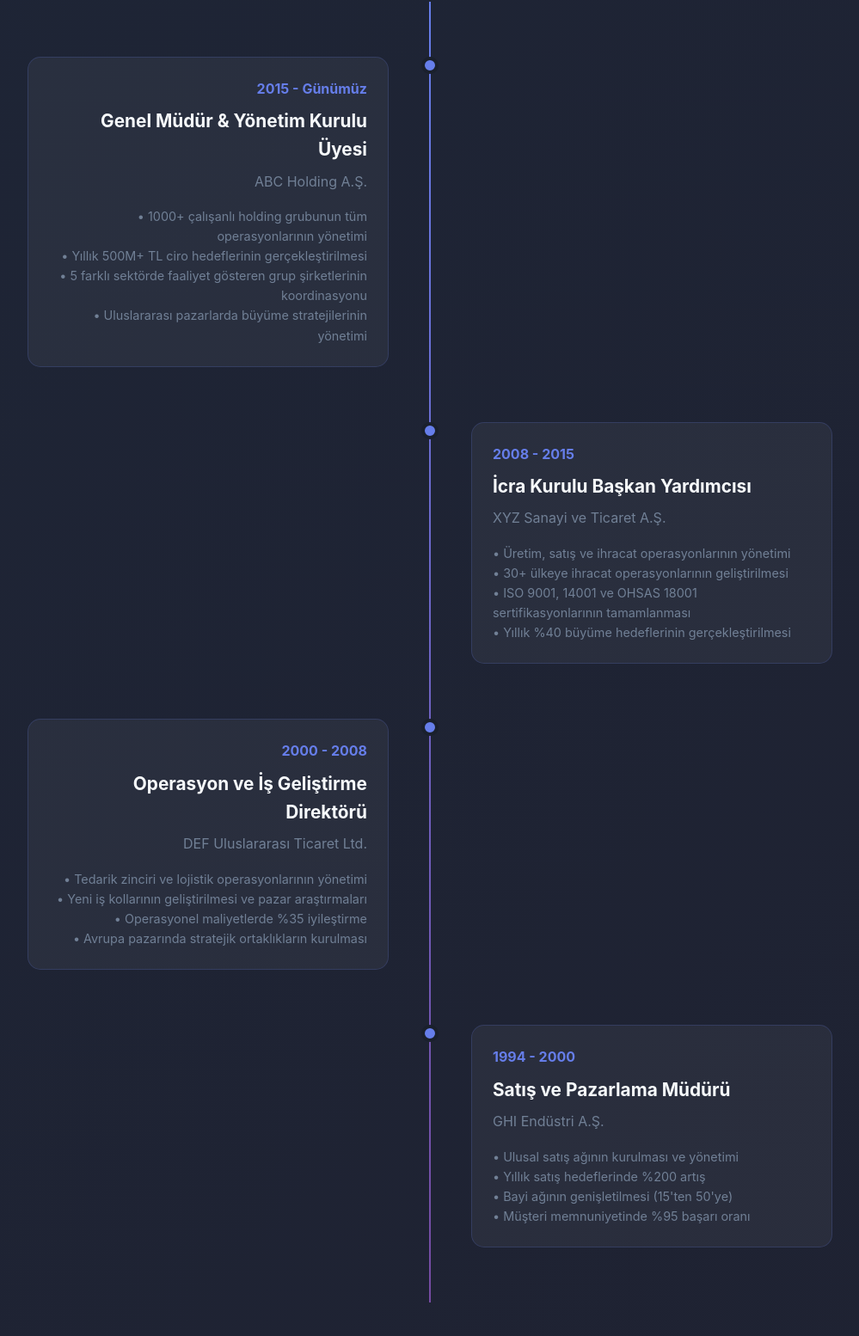
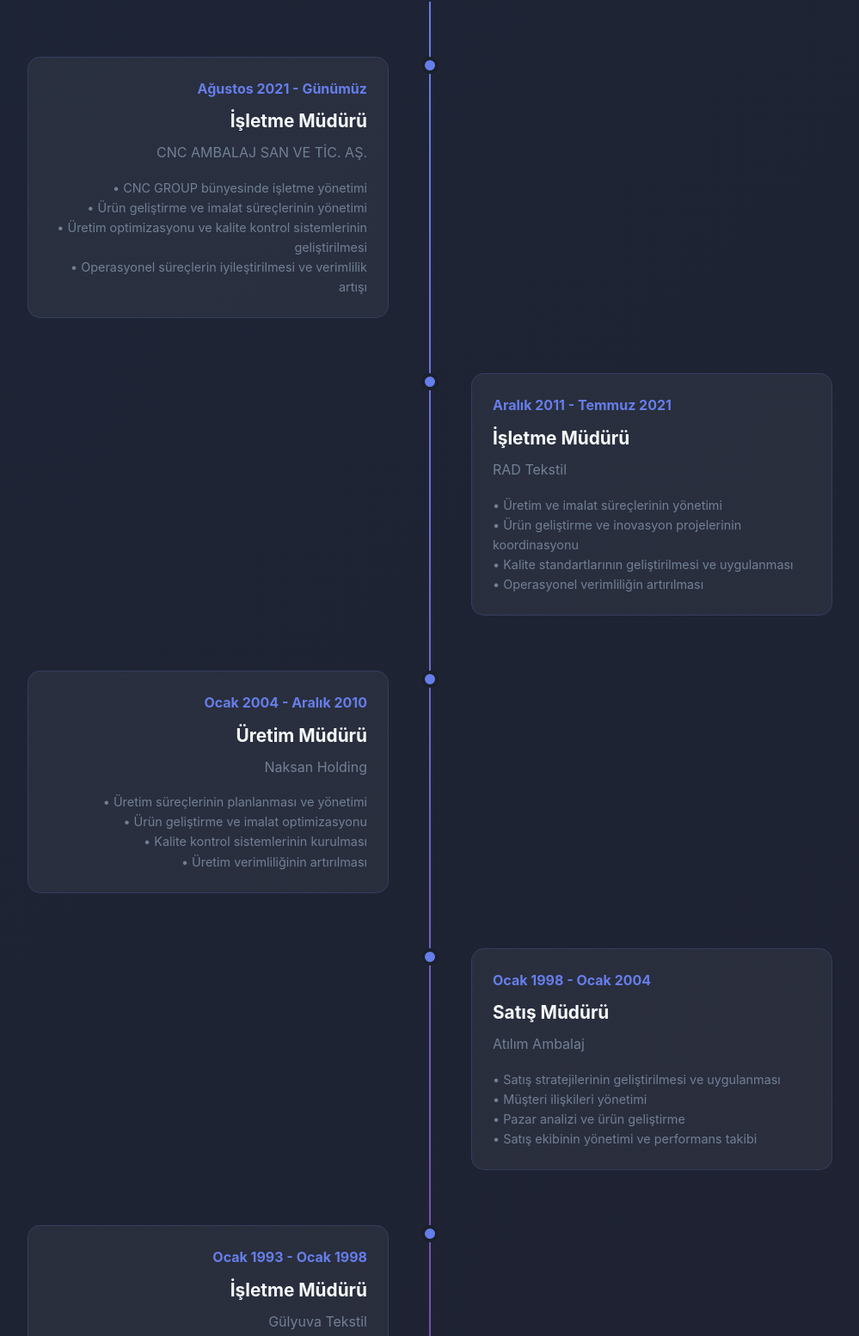
Before and after one commit to Leventyaz/levoyaz, a plain HTML site: page index.html in a window 1280 px wide. Shown: the part 2402-3956 px from the top of the page at 86% size, without its empty margins (140-1139 px from the left). Drawn offline with nearby package versions, Linux system fonts and the light colour scheme; animation ran at ten frames a second.

Commit message:
işletme

```diff
--- a/index.html
+++ b/index.html
@@ -1849,56 +1849,70 @@
                 <div class="timeline-item" data-aos="fade-right">
                     <div class="timeline-dot"></div>
                     <div class="timeline-content">
-                        <div class="timeline-date">2015 - Günümüz</div>
-                        <h3 class="timeline-title">Genel Müdür & Yönetim Kurulu Üyesi</h3>
-                        <p class="timeline-company">ABC Holding A.Ş.</p>
+                        <div class="timeline-date">Ağustos 2021 - Günümüz</div>
+                        <h3 class="timeline-title">İşletme Müdürü</h3>
+                        <p class="timeline-company">CNC AMBALAJ SAN VE TİC. AŞ.</p>
                         <p class="timeline-description">
-                            • 1000+ çalışanlı holding grubunun tüm operasyonlarının yönetimi<br>
-                            • Yıllık 500M+ TL ciro hedeflerinin gerçekleştirilmesi<br>
-                            • 5 farklı sektörde faaliyet gösteren grup şirketlerinin koordinasyonu<br>
-                            • Uluslararası pazarlarda büyüme stratejilerinin yönetimi
+                            • CNC GROUP bünyesinde işletme yönetimi<br>
+                            • Ürün geliştirme ve imalat süreçlerinin yönetimi<br>
+                            • Üretim optimizasyonu ve kalite kontrol sistemlerinin geliştirilmesi<br>
+                            • Operasyonel süreçlerin iyileştirilmesi ve verimlilik artışı
                         </p>
                     </div>
                 </div>
                 <div class="timeline-item" data-aos="fade-left">
                     <div class="timeline-dot"></div>
                     <div class="timeline-content">
-                        <div class="timeline-date">2008 - 2015</div>
-                        <h3 class="timeline-title">İcra Kurulu Başkan Yardımcısı</h3>
-                        <p class="timeline-company">XYZ Sanayi ve Ticaret A.Ş.</p>
+                        <div class="timeline-date">Aralık 2011 - Temmuz 2021</div>
+                        <h3 class="timeline-title">İşletme Müdürü</h3>
+                        <p class="timeline-company">RAD Tekstil</p>
                         <p class="timeline-description">
-                            • Üretim, satış ve ihracat operasyonlarının yönetimi<br>
-                            • 30+ ülkeye ihracat operasyonlarının geliştirilmesi<br>
-                            • ISO 9001, 14001 ve OHSAS 18001 sertifikasyonlarının tamamlanması<br>
-                            • Yıllık %40 büyüme hedeflerinin gerçekleştirilmesi
+                            • Üretim ve imalat süreçlerinin yönetimi<br>
+                            • Ürün geliştirme ve inovasyon projelerinin koordinasyonu<br>
+                            • Kalite standartlarının geliştirilmesi ve uygulanması<br>
+                            • Operasyonel verimliliğin artırılması
                         </p>
                     </div>
                 </div>
                 <div class="timeline-item" data-aos="fade-right">
                     <div class="timeline-dot"></div>
                     <div class="timeline-content">
-                        <div class="timeline-date">2000 - 2008</div>
-                        <h3 class="timeline-title">Operasyon ve İş Geliştirme Direktörü</h3>
-                        <p class="timeline-company">DEF Uluslararası Ticaret Ltd.</p>
+                        <div class="timeline-date">Ocak 2004 - Aralık 2010</div>
+                        <h3 class="timeline-title">Üretim Müdürü</h3>
+                        <p class="timeline-company">Naksan Holding</p>
                         <p class="timeline-description">
-                            • Tedarik zinciri ve lojistik operasyonlarının yönetimi<br>
-                            • Yeni iş kollarının geliştirilmesi ve pazar araştırmaları<br>
-                            • Operasyonel maliyetlerde %35 iyileştirme<br>
-                            • Avrupa pazarında stratejik ortaklıkların kurulması
+                            • Üretim süreçlerinin planlanması ve yönetimi<br>
+                            • Ürün geliştirme ve imalat optimizasyonu<br>
+                            • Kalite kontrol sistemlerinin kurulması<br>
+                            • Üretim verimliliğinin artırılması
                         </p>
                     </div>
                 </div>
                 <div class="timeline-item" data-aos="fade-left">
                     <div class="timeline-dot"></div>
                     <div class="timeline-content">
-                        <div class="timeline-date">1994 - 2000</div>
-                        <h3 class="timeline-title">Satış ve Pazarlama Müdürü</h3>
-                        <p class="timeline-company">GHI Endüstri A.Ş.</p>
+                        <div class="timeline-date">Ocak 1998 - Ocak 2004</div>
+                        <h3 class="timeline-title">Satış Müdürü</h3>
+                        <p class="timeline-company">Atılım Ambalaj</p>
                         <p class="timeline-description">
-                            • Ulusal satış ağının kurulması ve yönetimi<br>
-                            • Yıllık satış hedeflerinde %200 artış<br>
-                            • Bayi ağının genişletilmesi (15'ten 50'ye)<br>
-                            • Müşteri memnuniyetinde %95 başarı oranı
+                            • Satış stratejilerinin geliştirilmesi ve uygulanması<br>
+                            • Müşteri ilişkileri yönetimi<br>
+                            • Pazar analizi ve ürün geliştirme<br>
+                            • Satış ekibinin yönetimi ve performans takibi
+                        </p>
+                    </div>
+                </div>
+                <div class="timeline-item" data-aos="fade-right">
+                    <div class="timeline-dot"></div>
+                    <div class="timeline-content">
+                        <div class="timeline-date">Ocak 1993 - Ocak 1998</div>
+                        <h3 class="timeline-title">İşletme Müdürü</h3>
+                        <p class="timeline-company">Gülyuva Tekstil</p>
+                        <p class="timeline-description">
+                            • İşletme operasyonlarının yönetimi<br>
+                            • Ürün geliştirme ve imalat süreçlerinin koordinasyonu<br>
+                            • Üretim planlaması ve kalite kontrol<br>
+                            • Verimlilik artırıcı projelerin yönetimi
                         </p>
                     </div>
                 </div>
```
